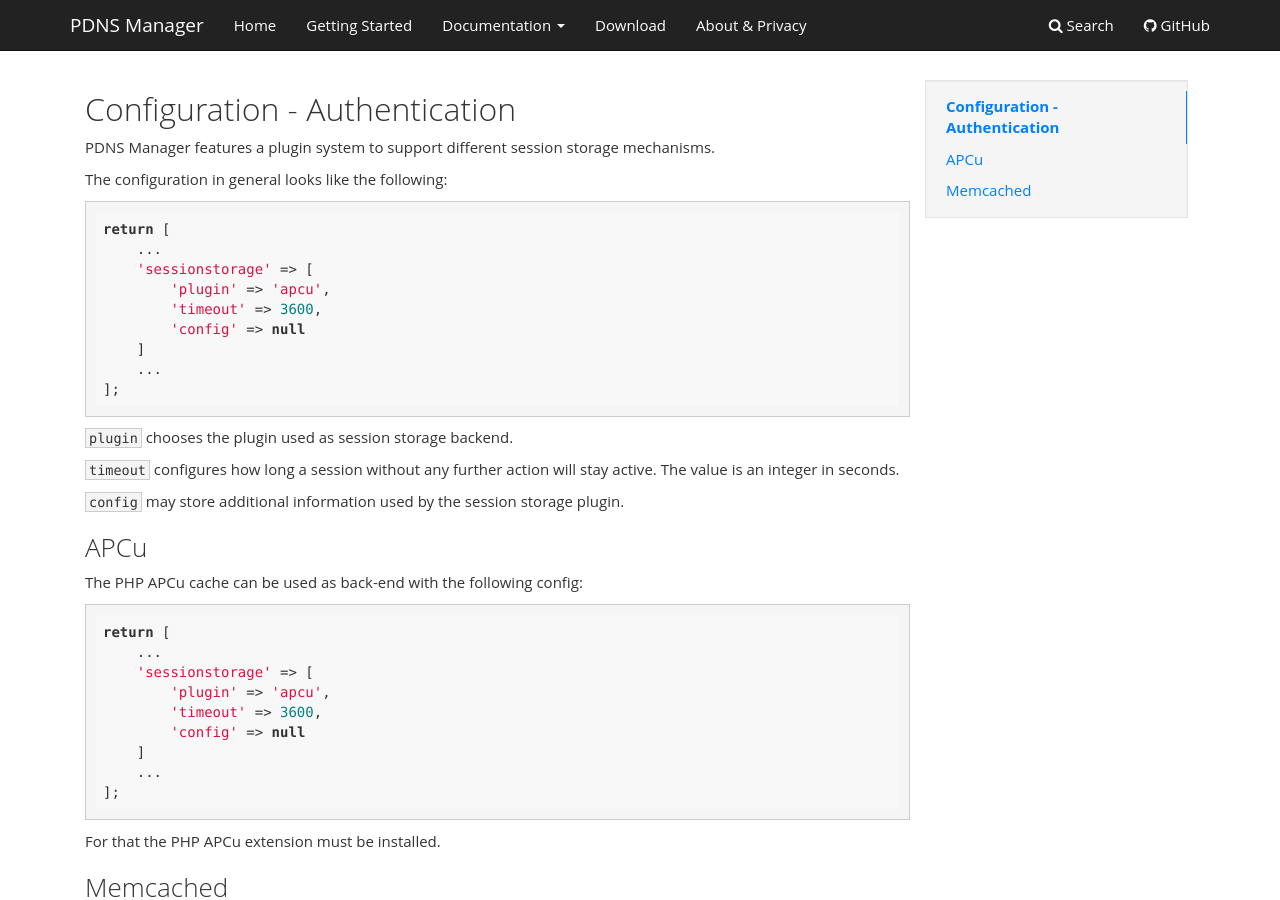
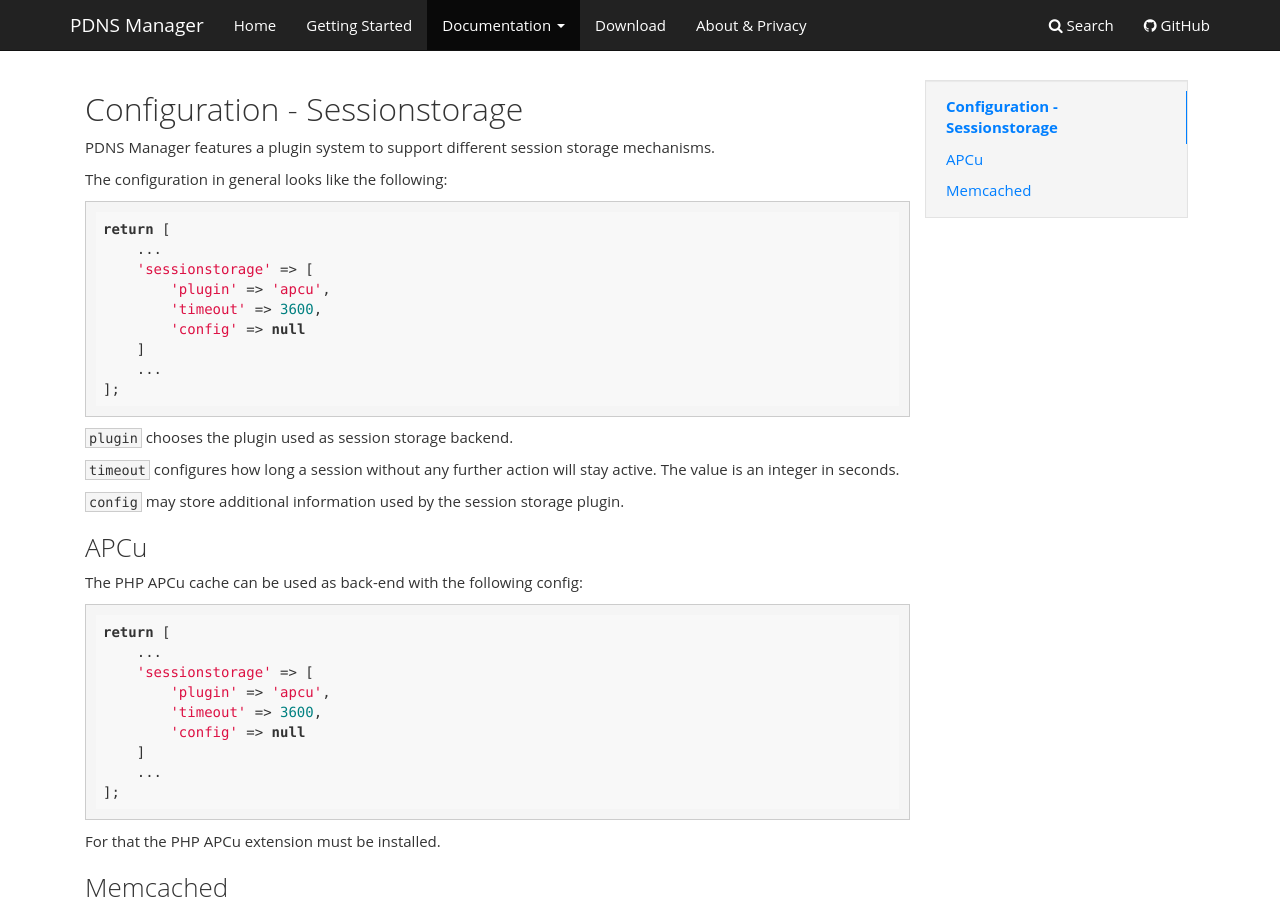
Before and after one commit to loewexy/pdns-manager-website, an MkDocs documentation site: the page built from content/documentation/configuration_sessionstorage.md, in a window 1280 px wide and 900 px high. Built offline with MkDocs 1.6.1, drawn with Linux system fonts in a browser that asks for light colours; comment, search, counter and statistics services are not loaded.

Commit message:
Fixed title and menu entry for session storage configuration

```diff
--- a/content/documentation/configuration_sessionstorage.md
+++ b/content/documentation/configuration_sessionstorage.md
@@ -1,4 +1,4 @@
-## Configuration - Authentication
+## Configuration - Sessionstorage
 
 PDNS Manager features a plugin system to support different session storage
 mechanisms.
--- a/mkdocs.yml
+++ b/mkdocs.yml
@@ -15,6 +15,7 @@ nav:
         - Let's Encrypt: "documentation/letsencrypt.md"
         - Configuration: "documentation/configuration.md"
         - Configuration - Authentication: "documentation/configuration_authentication.md"
+        - Configuration - Sessionstorage: "documentation/configuration_sessionstorage.md"
         - Upgrading from version 1.x: "documentation/upgrading-v1.md"
     - Download: "download.md"
     - About & Privacy: "about.md"
```
